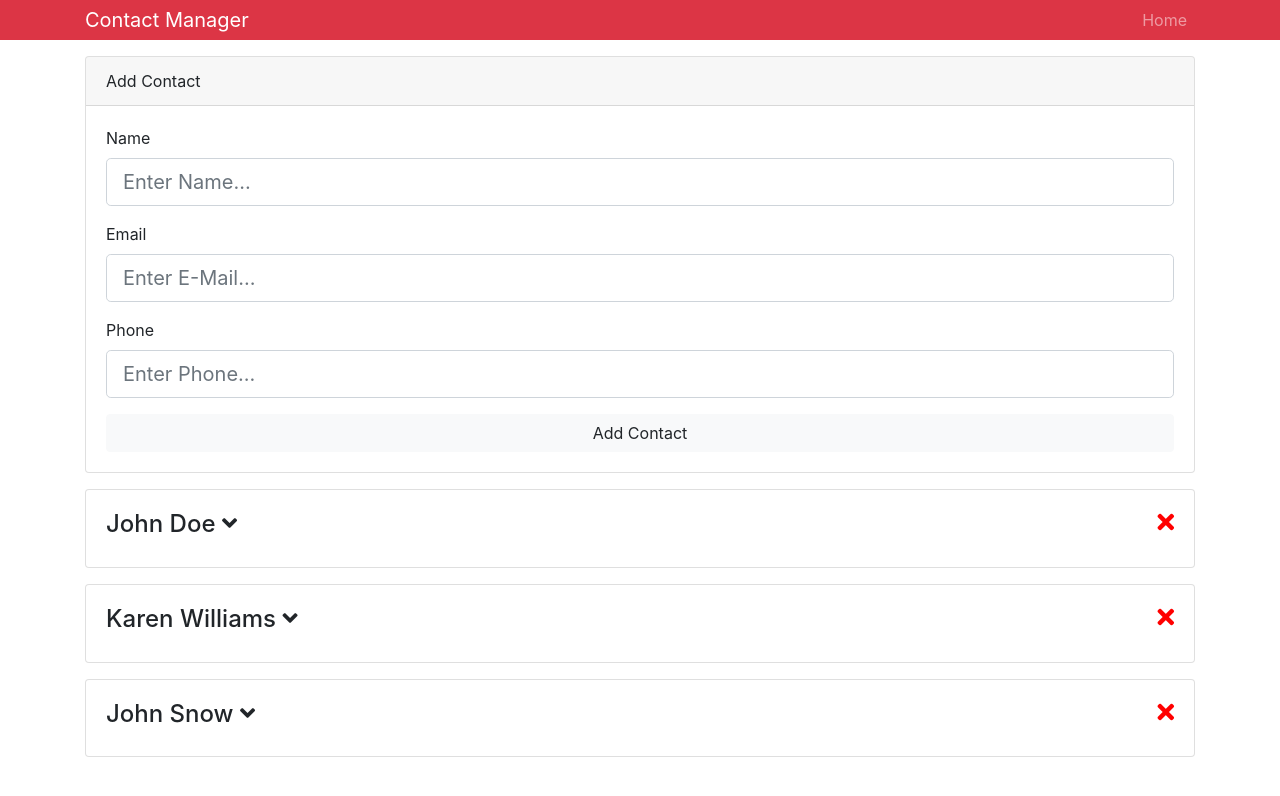
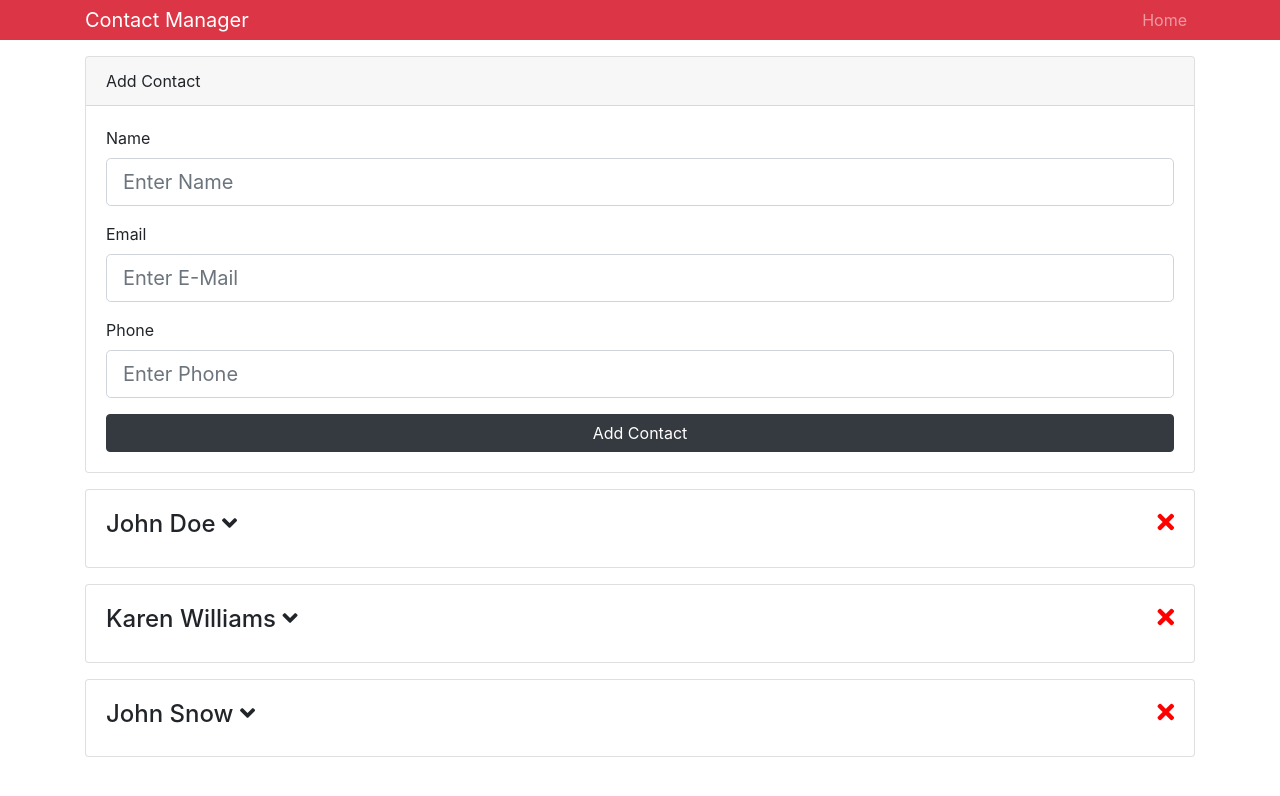
Before and after one commit to Xorpio89/Contact-Manager, a React (Create React App) app: page / in a window 1280 px wide. Shown: the top 796 px of the page. Built offline with nearby package versions, Linux system fonts and the light colour scheme.

Commit message:
Added TextInputGroup Component and refactor & Added Error Checking

```diff
--- a/package.json
+++ b/package.json
@@ -4,6 +4,7 @@
   "private": true,
   "dependencies": {
     "bootstrap": "^4.1.3",
+    "classnames": "^2.2.6",
     "react": "^16.5.1",
     "react-dom": "^16.5.1",
     "react-scripts": "1.1.5",
--- a/src/components/contacts/AddContact.js
+++ b/src/components/contacts/AddContact.js
@@ -1,17 +1,33 @@
 import React, { Component } from "react";
 import { Consumer } from "../../context";
+import TextInputGroup from "../layout/TextInputGroup";
 import uuid from "uuid";
 
 class AddContact extends Component {
   state = {
     name: "",
     email: "",
-    phone: ""
+    phone: "",
+    errors: {}
   };
 
   onSubmit = (dispatch, e) => {
     e.preventDefault();
     const { name, email, phone } = this.state;
+
+    // Check For Errors
+    if (name === "") {
+      this.setState({ errors: { name: "Name is required" } });
+      return;
+    }
+    if (email === "") {
+      this.setState({ errors: { email: "Email is required" } });
+      return;
+    }
+    if (phone === "") {
+      this.setState({ errors: { phone: "Phone is required" } });
+      return;
+    }
 
     const newContact = {
       id: uuid(),
@@ -32,7 +48,7 @@
   onChange = e => this.setState({ [e.target.name]: e.target.value });
 
   render() {
-    const { name, email, phone } = this.state;
+    const { name, email, phone, errors } = this.state;
 
     return (
       <Consumer>
@@ -43,43 +59,38 @@
               <div className="card-header">Add Contact</div>
               <div className="card-body">
                 <form onSubmit={this.onSubmit.bind(this, dispatch)}>
-                  <div className="form-group">
-                    <label htmlFor="name">Name</label>
-                    <input
-                      type="text"
+                  <TextInputGroup
+                    label="Name"
                     name="name"
-                      className="form-control form-control-lg"
-                      placeholder="Enter Name..."
+                    placeholder="Enter Name"
                     value={name}
                     onChange={this.onChange}
+                    error={errors.name}
                   />
-                  </div>
-                  <div className="form-group">
-                    <label htmlFor="email">Email</label>
-                    <input
+
+                  <TextInputGroup
+                    label="Email"
                     type="email"
                     name="email"
-                      className="form-control form-control-lg"
-                      placeholder="Enter E-Mail..."
+                    placeholder="Enter E-Mail"
                     value={email}
                     onChange={this.onChange}
+                    error={errors.email}
                   />
-                  </div>
-                  <div className="form-group">
-                    <label htmlFor="phone">Phone</label>
-                    <input
-                      type="text"
+
+                  <TextInputGroup
+                    label="Phone"
                     name="phone"
-                      className="form-control form-control-lg"
-                      placeholder="Enter Phone..."
+                    placeholder="Enter Phone"
                     value={phone}
                     onChange={this.onChange}
+                    error={errors.phone}
                   />
-                  </div>
+
                   <input
                     type="submit"
                     value="Add Contact"
-                    className="btn btn-light btn-block"
+                    className="btn btn-dark btn-block"
                   />
                 </form>
               </div>
--- /dev/null
+++ b/src/components/layout/TextInputGroup.js
@@ -0,0 +1,46 @@
+import React from "react";
+import PropTypes from "prop-types";
+import classnames from "classnames";
+
+const TextInputGroup = ({
+  label,
+  name,
+  value,
+  placeholder,
+  type,
+  onChange,
+  error
+}) => {
+  return (
+    <div className="form-group">
+      <label htmlFor={name}>{label}</label>
+      <input
+        type={type}
+        name={name}
+        className={classnames("form-control form-control-lg", {
+          "is-invalid": error
+        })}
+        placeholder={placeholder}
+        value={value}
+        onChange={onChange}
+      />
+      {error && <div className="invalid-feedback">{error}</div>}
+    </div>
+  );
+};
+
+TextInputGroup.propTypes = {
+  label: PropTypes.string.isRequired,
+  name: PropTypes.string.isRequired,
+  placeholder: PropTypes.string.isRequired,
+  value: PropTypes.string.isRequired,
+  type: PropTypes.string.isRequired,
+  onChange: PropTypes.func.isRequired,
+  error: PropTypes.string
+};
+
+TextInputGroup.defaultProps = {
+  type: "text"
+};
+
+export default TextInputGroup;
```
Also changed, not shown: 1 other file (tests, documents, lock files or other folders). Lines whose indentation alone changed are shown as unchanged.
